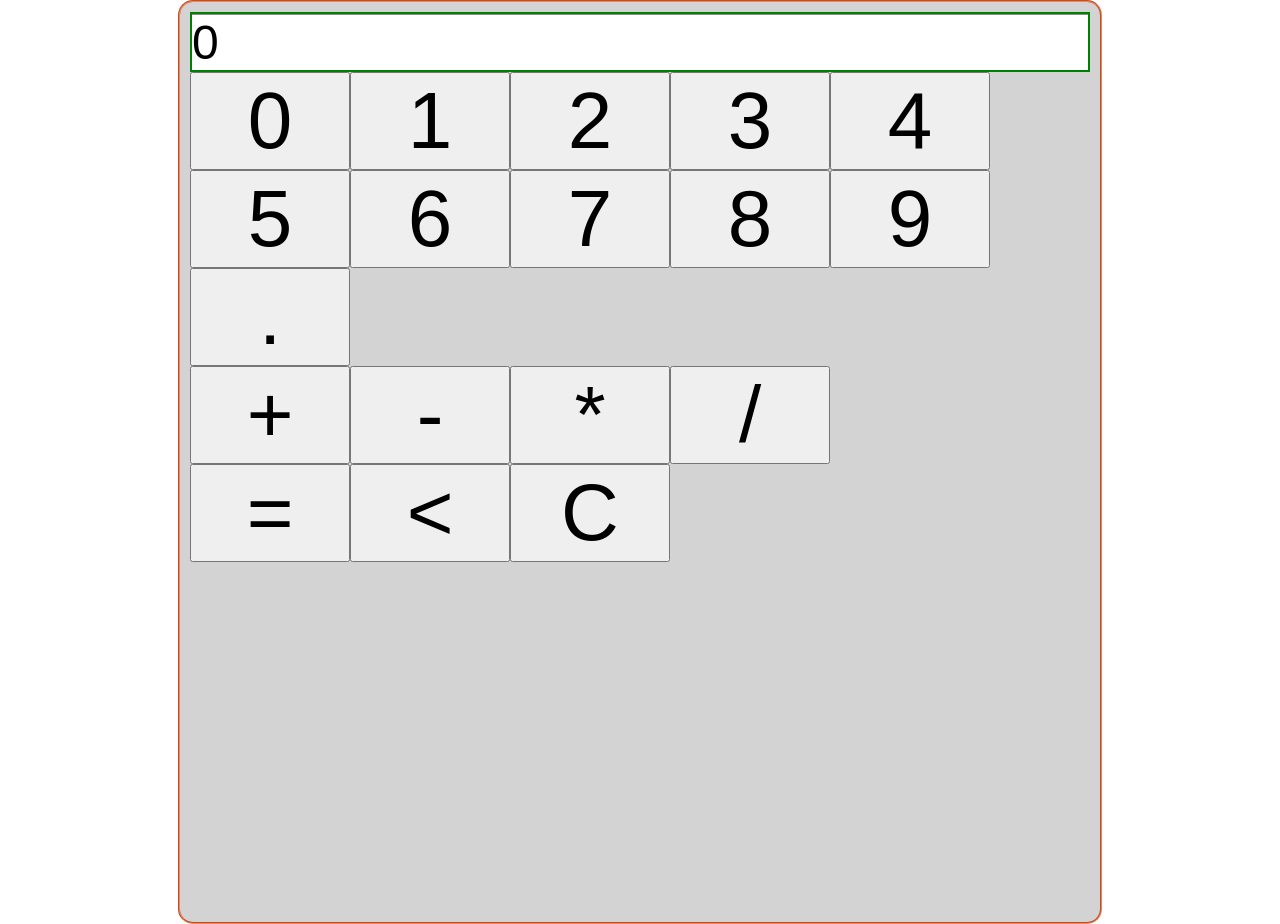
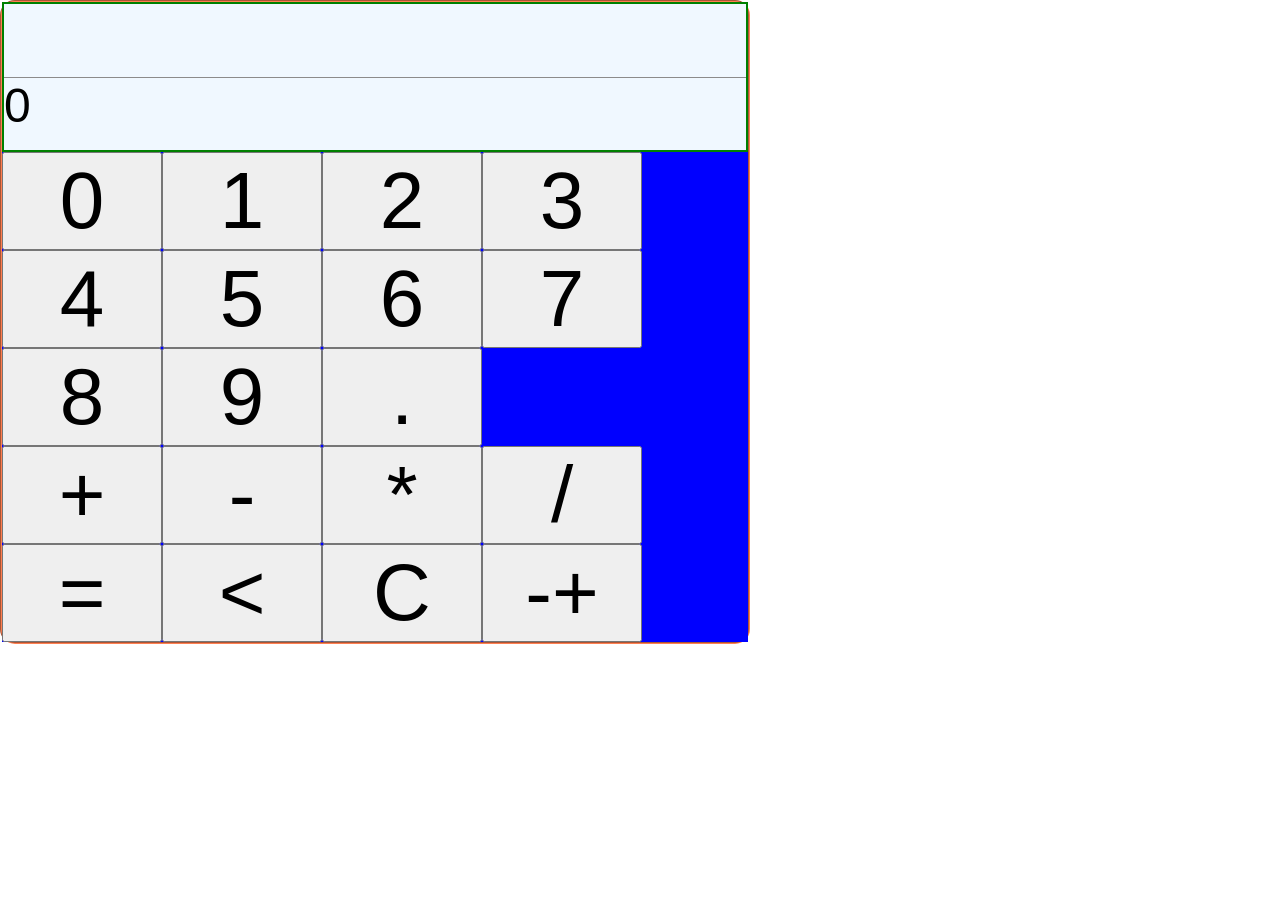
Before and after one commit to llezhava/calculator, a React (Create React App) app: page / in a window 1280 px wide. After the commit the page ends 800 px from the top, so only its background shows below. Built offline with nearby package versions, Linux system fonts and the light colour scheme.

Commit message:
Added some styling and Negating command

```diff
--- a/src/App.css
+++ b/src/App.css
@@ -1,40 +1,13 @@
-.App {
-  text-align: center;
-}
-
-.App-logo {
-  animation: App-logo-spin infinite 20s linear;
-  height: 80px;
-}
-
-.App-header {
-  background-color: #222;
-  height: 150px;
-  padding: 20px;
-  color: white;
-}
-
-.App-title {
-  font-size: 1.5em;
-}
-
-.App-intro {
-  font-size: large;
-}
-
-@keyframes App-logo-spin {
-  from { transform: rotate(0deg); }
-  to { transform: rotate(360deg); }
+:root {
+  --main-bg-color: AliceBlue;
+  --secondary-bg-color: brown;
 }
 
 .calculator {
-  width: 900px;
-  height: 900px;
+  width: 750px;
   border: 2px groove coral;
   border-radius: 15px;
-  background-color: lightgray;
-  margin: auto;
-  padding: 10px;
+  background-color: var(--main-bg-color);
 }
 
 .NumberInputs {
@@ -48,13 +21,40 @@ button {
 }
 
 #display {
+  height: 150px;
   border: 2px solid green;
   font-size: 3em;
-  background-color: white;
-  display: block;
-  align-items: left;
+  background-color: var(--main-bg-color);
 }
 
-#display #currentOutput {
+#currentOutput {
   border-top: 1px solid #8c8b8b;
+  height: 50%;
 }
+
+#history {
+  height: 50%;
+}
+
+.buttons {
+  display: grid;
+  grid-column-gap: 1px;
+  grid-template-columns: 75px 75px 75px
+}
+
+#commands {
+  grid-row: 1 / 4;
+  background-color: blue;
+
+}
+
+#numbers {
+  background-color: blue;
+  grid-row: 1 / 4;
+
+}
+
+#operators {
+  background-color: blue;
+  grid-row: 1 / 4;
+}
--- a/src/components/Calculator.js
+++ b/src/components/Calculator.js
@@ -144,6 +144,9 @@ pressedCommand(value) {
     case "C":
       this.clearCalculator();
       break;
+      case "-+":
+      this.negateCommand();
+      break;
   }
 
   return value;
@@ -163,6 +166,16 @@ backSpaceCommand() {
   let currentOutput = this.state.currentOutput;
   let newOutput = currentOutput.slice(0, currentOutput.length - 1) || "0"
   this.setState({ currentOutput: newOutput || "0" });
+}
+
+negateCommand() {
+  let currentOutput = this.state.currentOutput
+
+  let number = -Number(currentOutput).toString()
+
+  console.log(number)
+
+  this.setState({currentOutput: number})
 }
 
 
--- a/src/components/buttons/commands.js
+++ b/src/components/buttons/commands.js
@@ -1,3 +1,3 @@
-const commands = ["=", "<", "C"];
+const commands = ["=", "<", "C", "-+"];
 
 export default commands;
--- a/src/index.css
+++ b/src/index.css
@@ -3,3 +3,15 @@ body {
   padding: 0;
   font-family: sans-serif;
 }
+
+* {
+  box-sizing: border-box;
+}
+
+#display {
+ background-color: aqua;
+}
+
+.history {
+  background-color: aqua;
+}
```
Also changed, not shown: src/components/buttons/index.js (+10 -3 lines).
